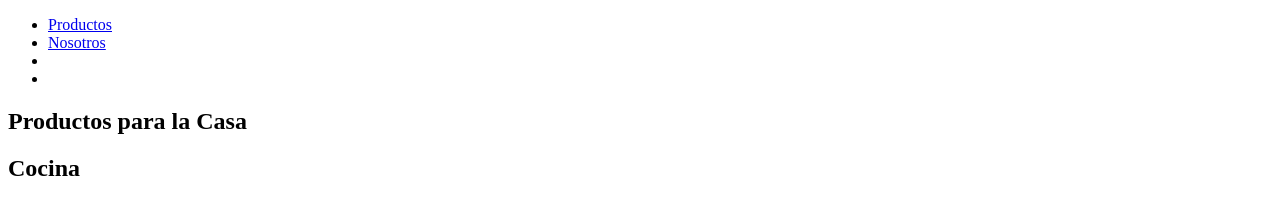
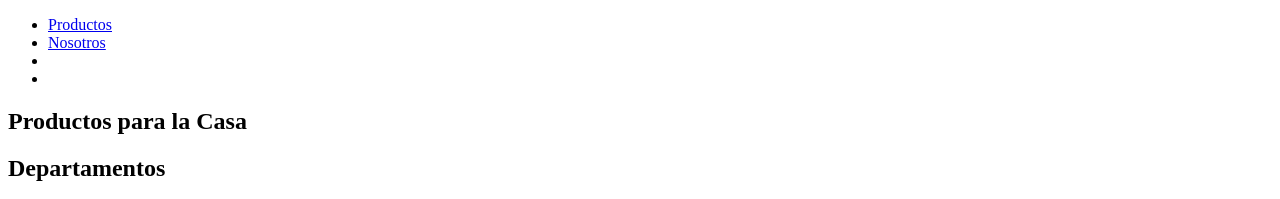
Before and after one commit to Bernalpas/tareagrupalutn, a plain HTML site: page index.html in a window 1280 px wide. Shown: the top 199 px of the page. Drawn offline with Linux system fonts and the light colour scheme.

Commit message:
Agregamos un nuevo título

```diff
--- a/index.html
+++ b/index.html
@@ -37,7 +37,7 @@
         <section>
                 <h1>Productos para la Casa</h1>
                 <article>
-                    <h2>Cocina</h2>
+                    <h2>Departamentos</h2>
                     <p>
                         Lorem ipsum dolor sit amet consectetur adipisicing elit. Pariatur aliquid ipsa veniam magni similique deserunt quod placeat quam. Itaque et earum aliquam id quos quisquam maxime. Neque in nisi tenetur.
                         Lorem ipsum dolor sit amet consectetur adipisicing elit. Asperiores aliquam ullam provident a. Dolor possimus unde cum quibusdam eum ullam adipisci, maiores est omnis ducimus at vero enim eaque recusandae?
```
